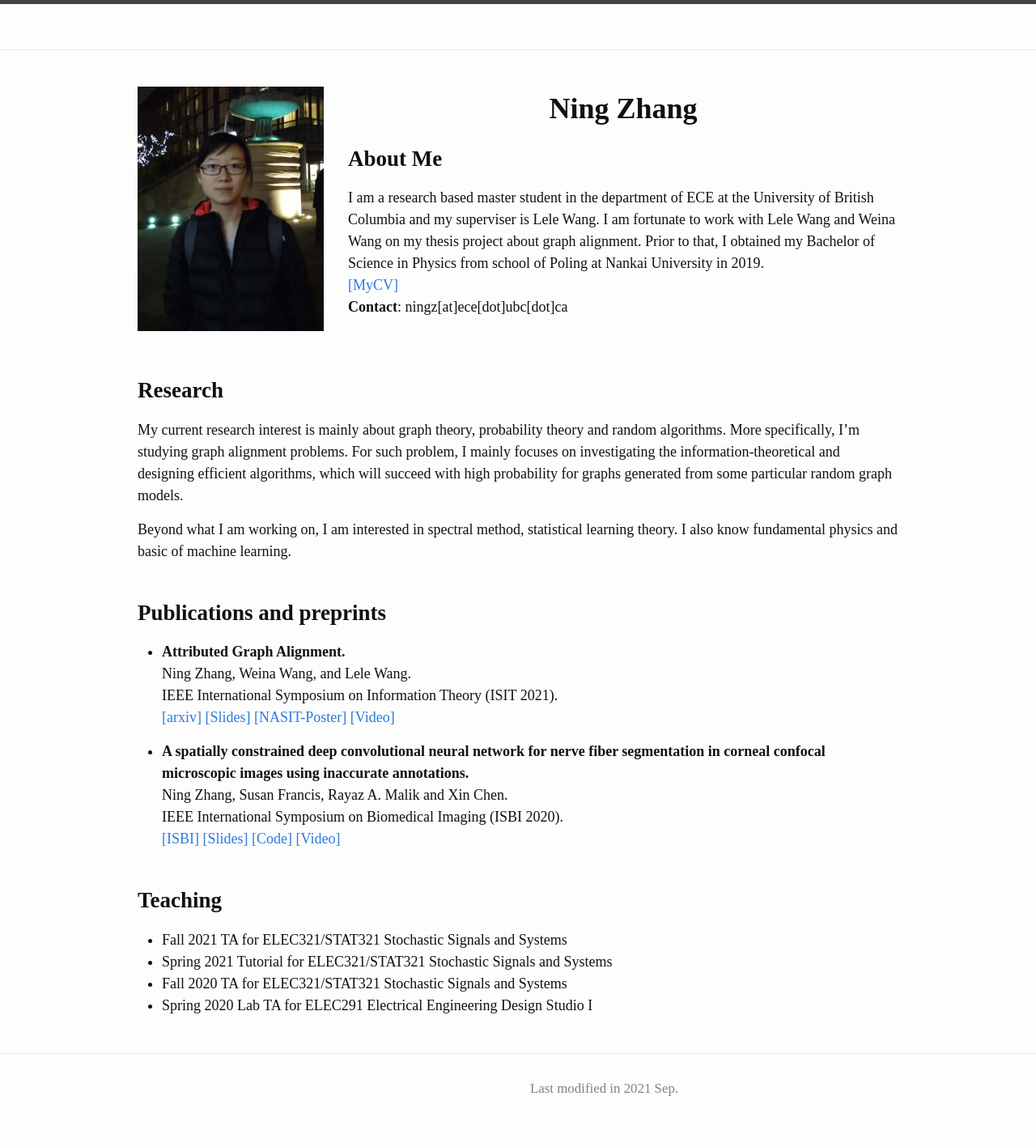
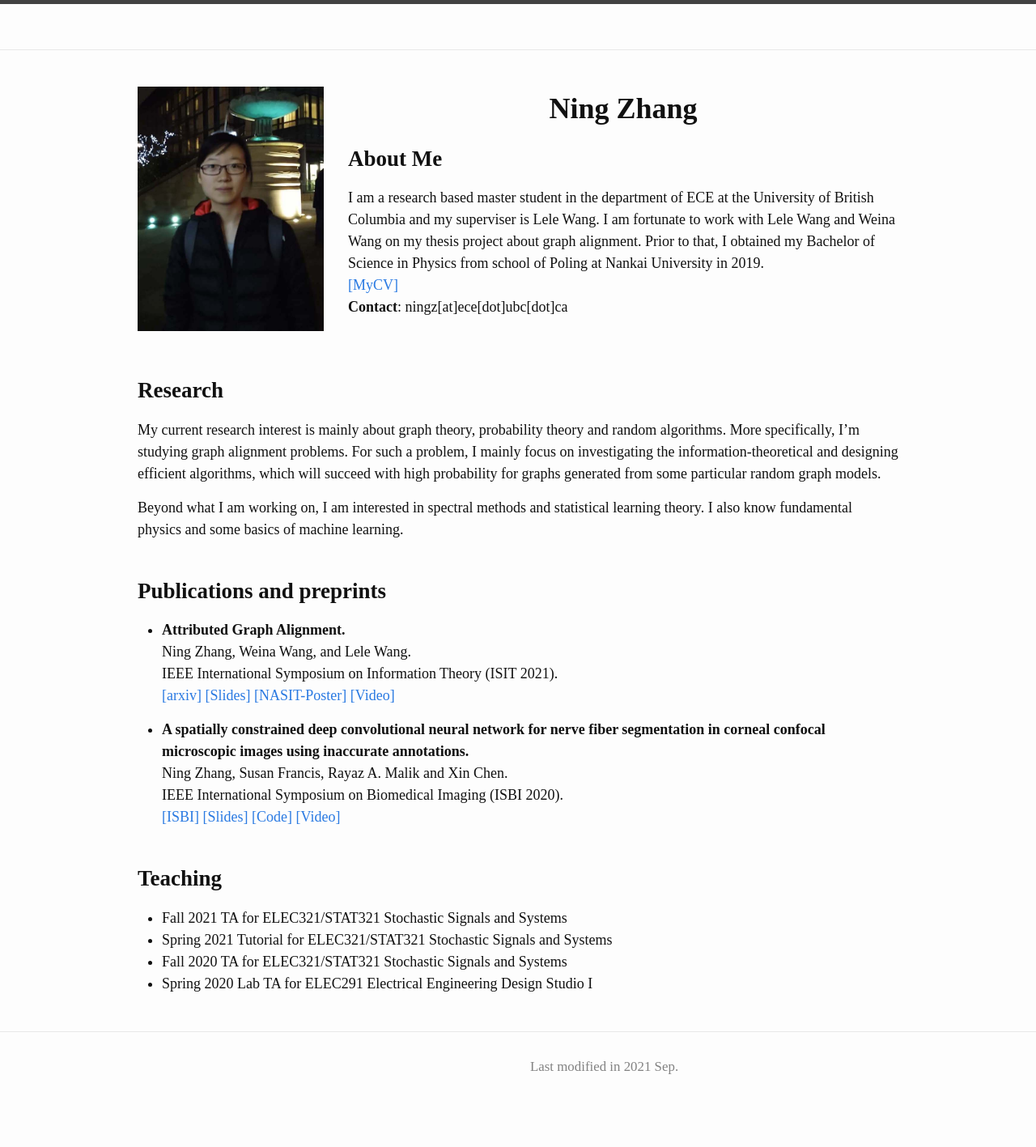
Before and after one commit to NingZhang-Git/NZ_website, a Jekyll site: the page built from index.md, in a window 1280 px wide. Shown: the whole page at 81% size. Built offline with Jekyll 4.4.1, drawn with Linux system fonts in a browser that asks for light colours; after the commit the page ends 1390 px from its top, so only the background shows below that.

Commit message:
Update index.md

```diff
--- a/index.md
+++ b/index.md
@@ -18,9 +18,9 @@ I am a research based master student in the department of ECE at the University
 <br>
 <br>
 ## **Research**
-My current research interest is mainly about graph theory, probability theory  and random algorithms. More specifically, I'm  studying graph alignment problems. For such problem, I mainly focuses on investigating the information-theoretical and designing  efficient algorithms, which will succeed with high probability for graphs generated from some particular random graph models.
+My current research interest is mainly about graph theory, probability theory and random algorithms. More specifically, I'm studying graph alignment problems. For such a problem, I mainly focus on investigating the information-theoretical and designing efficient algorithms, which will succeed with high probability for graphs generated from some particular random graph models.
 
-Beyond what I am working on, I am interested in spectral method, statistical learning theory. I also know fundamental physics and basic of machine learning.
+Beyond what I am working on, I am interested in spectral methods and statistical learning theory. I also know fundamental physics and some basics of machine learning.
 <br/>
 <br/>
 
```
